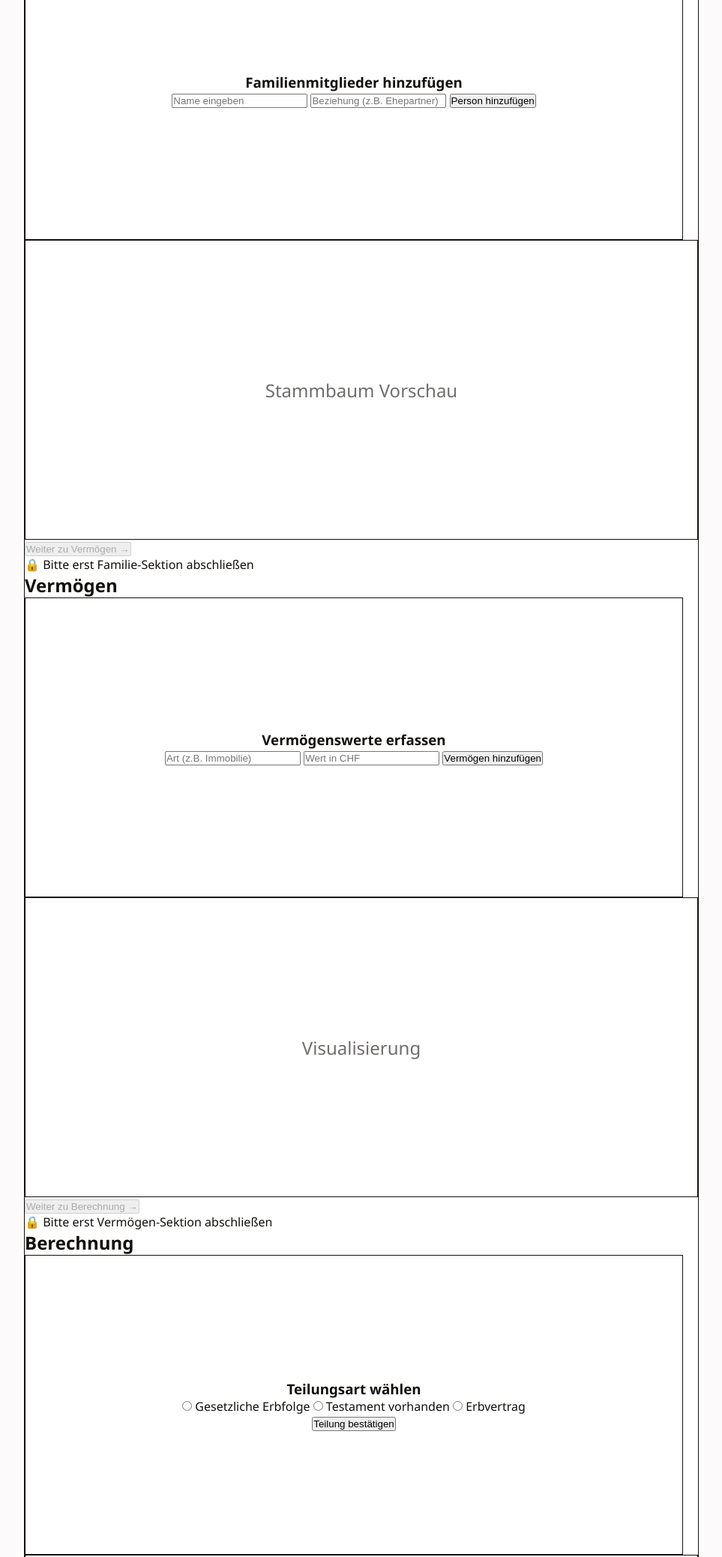
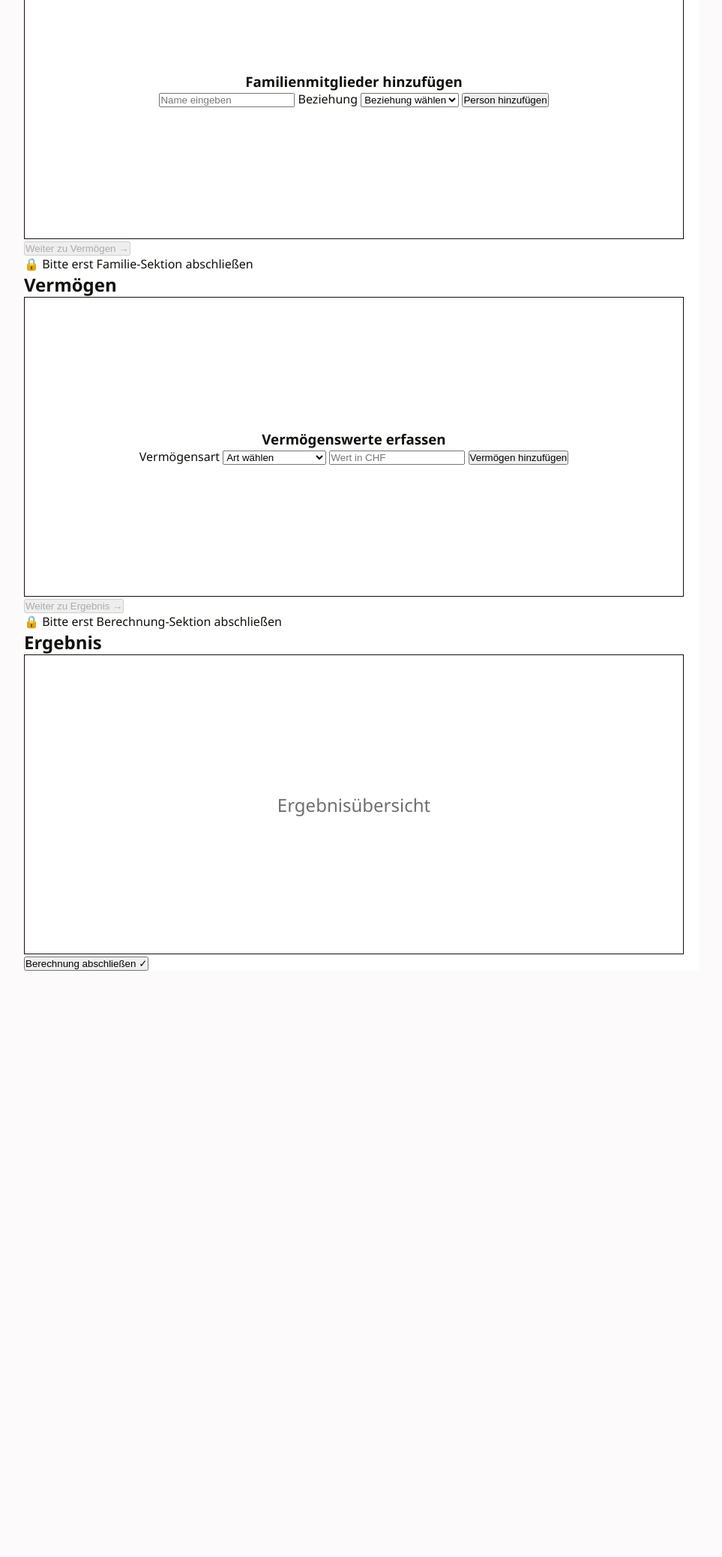
Before and after one commit to muicmateo/erbo, a plain HTML site: page index.html in a window 1280 px wide. Shown: the part 260-2337 px from the top of the page at 75% size, without its empty margins (158-1121 px from the left). After the commit the page ends 1575 px from the top, so only its background shows below. Drawn offline with Linux system fonts and the light colour scheme.

Commit message:
drop-down menues

```diff
--- a/index.html
+++ b/index.html
@@ -35,14 +35,18 @@
                         <div class="form-content">
                             <h3>Familienmitglieder hinzufügen</h3>
                             <input type="text" id="name-input" placeholder="Name eingeben" class="input-field">
-                            <input type="text" id="beziehung-input" placeholder="Beziehung (z.B. Ehepartner)" class="input-field">
+                            <label for="beziehung-input" class="visually-hidden">Beziehung</label>
+                            <select id="beziehung-input" class="input-field">
+                                <option value="" disabled selected>Beziehung wählen</option>
+                                <option value="ehepartner">Ehepartner</option>
+                                <option value="kind">Kind</option>
+                                <option value="eltern">Eltern</option>
+                                <option value="geschwister">Geschwister</option>
+                                <option value="sonstige">Sonstige</option>
+                            </select>
                             <button class="add-button">Person hinzufügen</button>
                             <div id="familien-liste" class="liste"></div>
                         </div>
-                    </div>
-                    <div class="right-panel">
-                        <p class="panel-label">Stammbaum Vorschau</p>
-                        <div id="stammbaum-preview"></div>
                     </div>
                 </div>
                 <button id="complete-familie" class="complete-button" disabled>Weiter zu Vermögen →</button>
@@ -58,46 +62,26 @@
                     <div class="left-panel">
                         <div class="form-content">
                             <h3>Vermögenswerte erfassen</h3>
-                            <input type="text" id="vermoegen-art" placeholder="Art (z.B. Immobilie)" class="input-field">
-                            <input type="number" id="vermoegen-wert" placeholder="Wert in CHF" class="input-field">
+                            <label for="vermoegen-art" class="visually-hidden">Vermögensart</label>
+                            <select id="vermoegen-art" class="input-field">
+                                <option value="" disabled selected>Art wählen</option>
+                                <option value="geld">Geld (Bar/Bank)</option>
+                                <option value="haus">Haus / Immobilie</option>
+                                <option value="auto">Auto</option>
+                                <option value="wertpapiere">Wertpapiere</option>
+                                <option value="kunst">Kunst / Antiquitäten</option>
+                                <option value="sonstige">Sonstige</option>
+                            </select>
+                            <input type="number" id="vermoegen-wert" placeholder="Wert in CHF" class="input-field" min="0" step="0.01">
                             <button class="add-button">Vermögen hinzufügen</button>
                             <div id="vermoegen-liste" class="liste"></div>
                         </div>
                     </div>
-                    <div class="right-panel">
-                        <p class="panel-label">Visualisierung</p>
-                        <div id="vermoegen-chart"></div>
-                    </div>
                 </div>
-                <button id="complete-vermoegen" class="complete-button" disabled>Weiter zu Berechnung →</button>
+                <button id="complete-vermoegen" class="complete-button" disabled>Weiter zu Ergebnis →</button>
             </section>
 
-            <!-- Sektion 3: Berechnung -->
-            <section id="berechnung" class="content-section locked">
-                <div class="lock-overlay">
-                    <p>🔒 Bitte erst Vermögen-Sektion abschließen</p>
-                </div>
-                <h2 class="section-title">Berechnung</h2>
-                <div class="section-container">
-                    <div class="left-panel">
-                        <div class="form-content">
-                            <h3>Teilungsart wählen</h3>
-                            <div class="radio-group">
-                                <label><input type="radio" name="teilung" value="gesetzlich"> Gesetzliche Erbfolge</label>
-                                <label><input type="radio" name="teilung" value="testament"> Testament vorhanden</label>
-                                <label><input type="radio" name="teilung" value="erbvertrag"> Erbvertrag</label>
-                            </div>
-                            <button class="add-button">Teilung bestätigen</button>
-                        </div>
-                    </div>
-                    <div class="right-panel">
-                        <p class="panel-label">Zusammenfassung</p>
-                    </div>
-                </div>
-                <button id="complete-berechnung" class="complete-button" disabled>Weiter zu Ergebnis →</button>
-            </section>
-
-            <!-- Sektion 4: Ergebnis -->
+            <!-- Sektion 3: Ergebnis -->
             <section id="ergebnis" class="content-section locked">
                 <div class="lock-overlay">
                     <p>🔒 Bitte erst Berechnung-Sektion abschließen</p>
@@ -108,9 +92,6 @@
                         <p class="panel-label">Ergebnisübersicht</p>
                         <div id="ergebnis-content"></div>
                     </div>
-                    <div class="right-panel">
-                        <p class="panel-label">Details</p>
-                    </div>
                 </div>
                 <button class="complete-button final-button">Berechnung abschließen ✓</button>
             </section>
--- a/styles.css
+++ b/styles.css
@@ -27,7 +27,6 @@ body {
 
 .container {
     width: 900px;
-    border: var(--border-style);
     background-color: #fff;
 }
 
```
